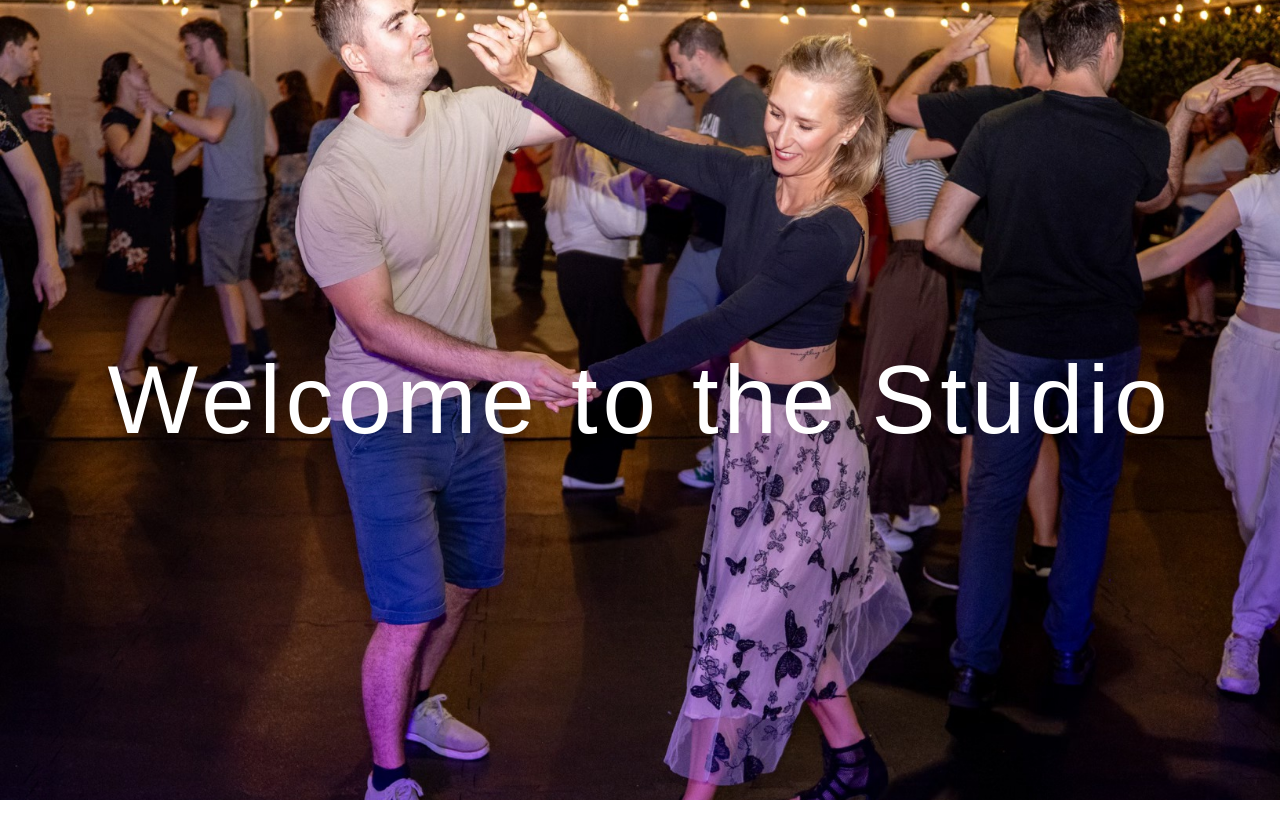
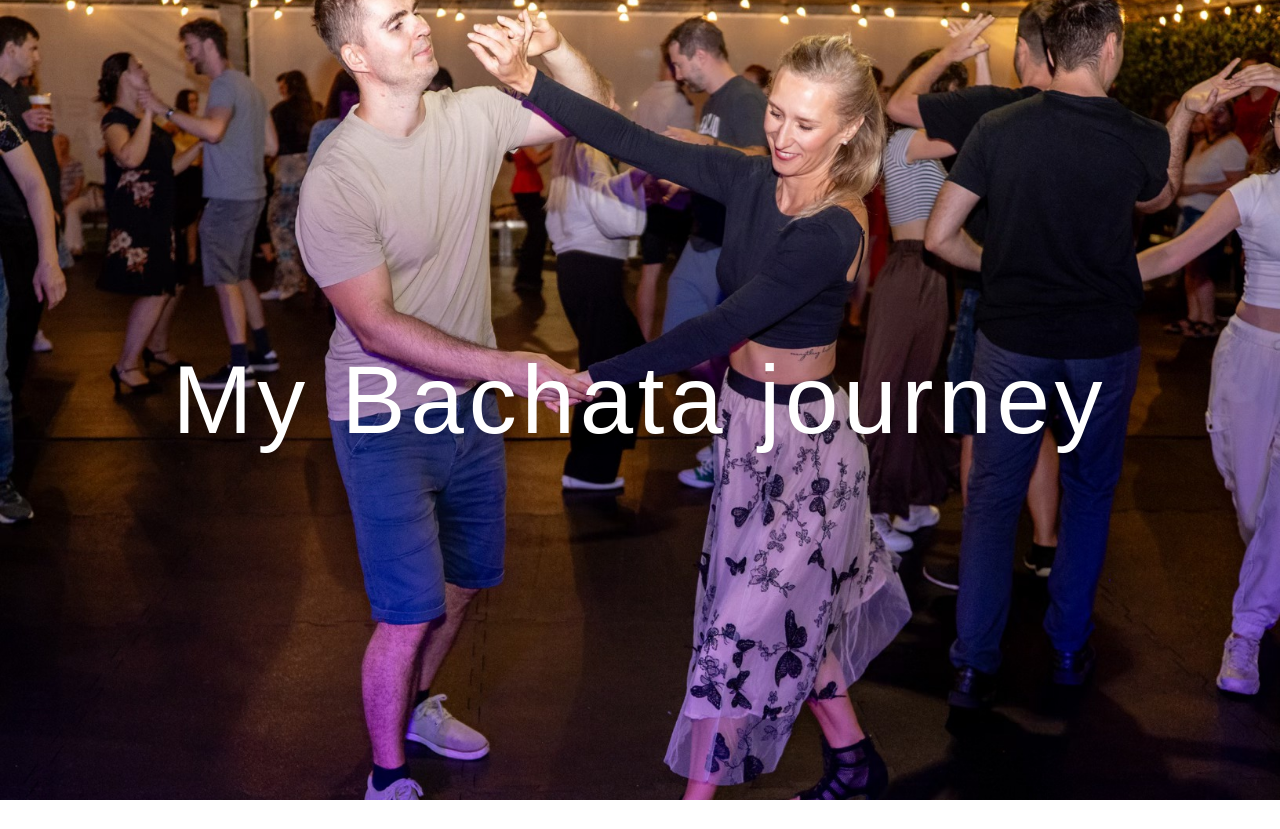
Before and after one commit to PetaJanata/Bachata, a plain HTML site: page index.html in a window 1280 px wide. Shown: the top 829 px of the page. Drawn offline with nearby package versions, Linux system fonts and the light colour scheme; a web font is replaced by a local one.

Commit message:
Update index.html

```diff
--- a/index.html
+++ b/index.html
@@ -10,7 +10,7 @@
   <!-- Tailwind CSS CDN -->
   <script src="https://cdn.tailwindcss.com"></script>
 
-  <title>Dance Page</title>
+  <title>Bachata</title>
 
 
   <link rel="stylesheet" href="style.css" />
@@ -18,7 +18,7 @@
 <body>
   <!-- Landing Section -->
   <section class="hero">
-    <h1 class="text-6xl md:text-8xl font-light tracking-wider text-white drop-shadow-lg">Welcome to the Studio</h1>
+    <h1 class="text-6xl md:text-8xl font-light tracking-wider text-white drop-shadow-lg">My Bachata journey</h1>
   </section>
 
   <!-- Video Section Block -->
```
